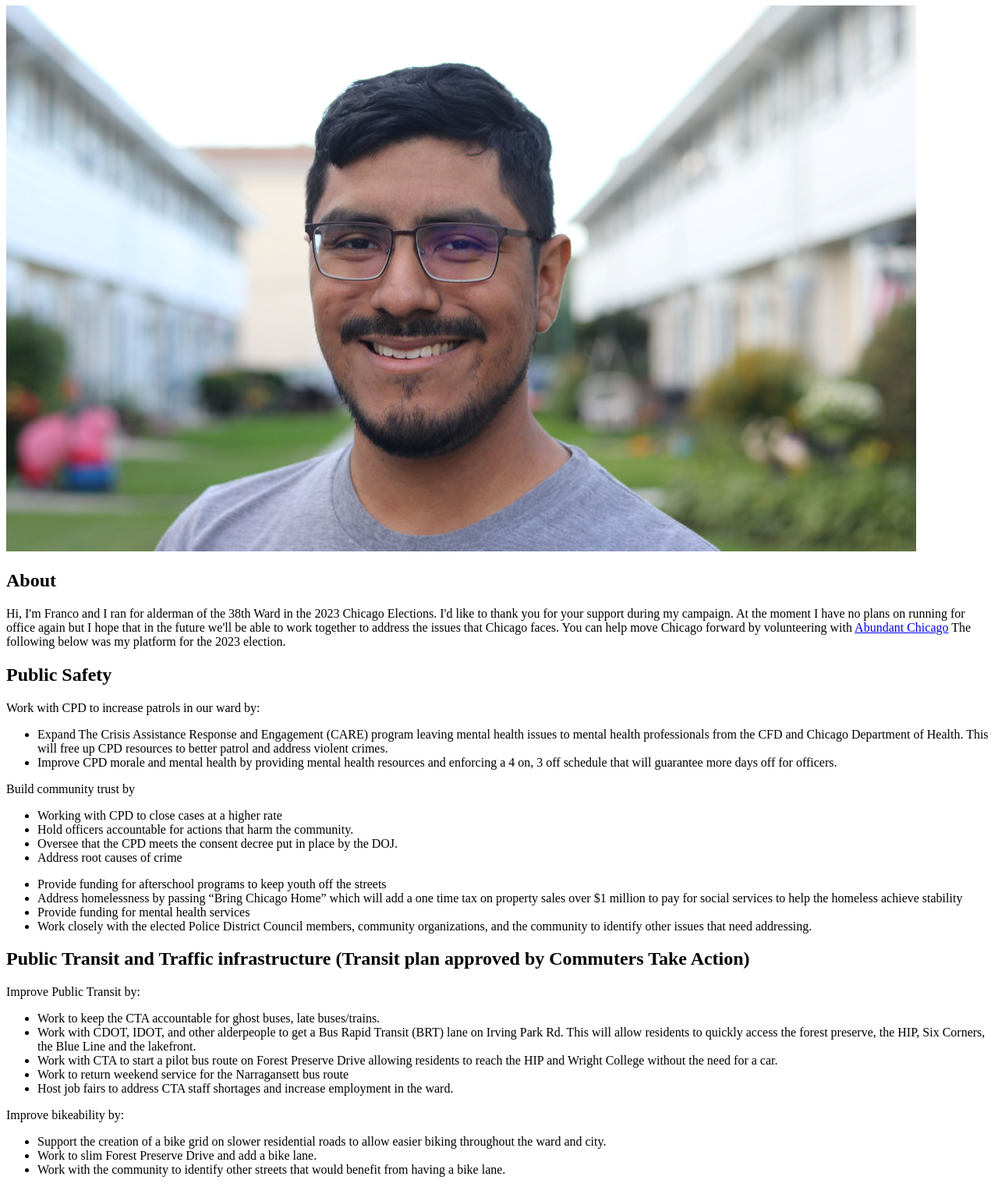
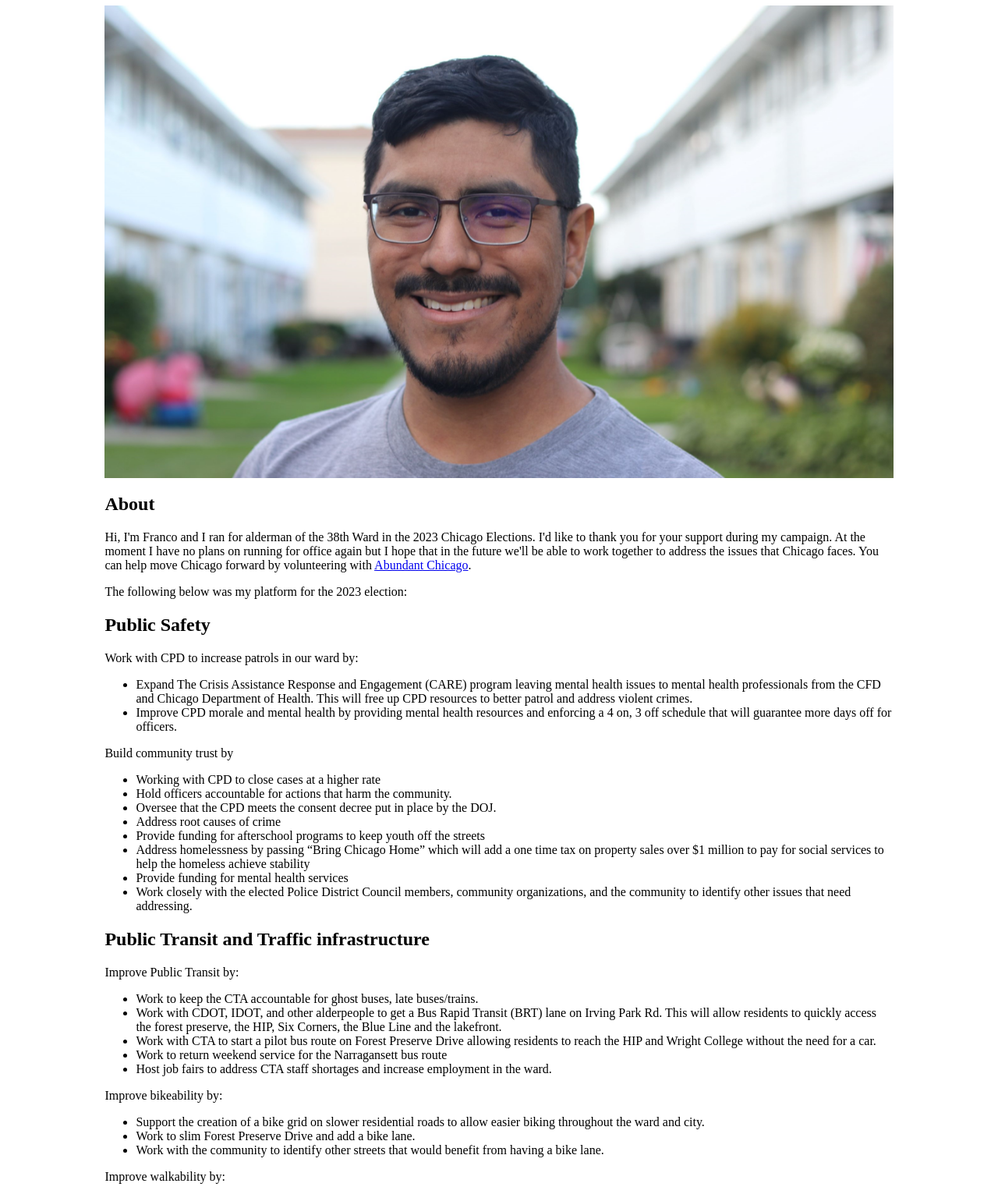
Before and after one commit to incazteca/francofor38_landing, a plain HTML site: page index.html in a window 1280 px wide. Shown: the part 73-1595 px from the top of the page at 78% size. Drawn offline with Linux system fonts and the light colour scheme; a web font is replaced by a local one.

Commit message:
Finished up editing

```diff
--- a/index.html
+++ b/index.html
@@ -39,20 +39,29 @@
         text-align: center;
         /* horizontally center content within flex item */
       }
+
+      .center {
+        display: block;
+        width: 80%;
+        margin-left: auto;
+        margin-right: auto;
+      }
     </style>
   </head>
   <body>
-    <header>
+    <header class="center">
       <h1>Franco Reyes for 38th Ward Alderman</h1>
     </header>
-    <img src="images/FrancoReyesPortrait.png"></img>
-    <div>
+    <img class="center" src="images/FrancoReyesPortrait.png"></img>
+    <div class="center" >
       <h2>About</h2>
       <p>
         Hi, I'm Franco and I ran for alderman of the 38th Ward in the 2023 Chicago Elections.
         I'd like to thank you for your support during my campaign. At the moment I have no plans on running for office again but I hope that in the future we'll be able to work together to address the issues that Chicago faces.
-        You can help move Chicago forward by volunteering with <a href="https://abundantchicago.org">Abundant Chicago</a>
-        The following below was my platform for the 2023 election.
+        You can help move Chicago forward by volunteering with <a href="https://abundantchicago.org">Abundant Chicago</a>.
+      </p>
+      <p>
+        The following below was my platform for the 2023 election:
       </p>
       <h2>Public Safety</h2>
 
@@ -70,15 +79,12 @@
         <li>Hold officers accountable for actions that harm the community.</li>
         <li>Oversee that the CPD meets the consent decree put in place by the DOJ.</li>
         <li>Address root causes of crime</li>
-      </ul>
-
-      <ul>
         <li>Provide funding for afterschool programs to keep youth off the streets</li>
         <li>Address homelessness by passing “Bring Chicago Home” which will add a one time tax on property sales over $1 million to pay for social services to help the homeless achieve stability</li>
         <li>Provide funding for mental health services</li>
         <li>Work closely with the elected Police District Council members, community organizations, and the community to identify other issues that need addressing.</li>
       </ul>
-      <h2>Public Transit and Traffic infrastructure (Transit plan approved by Commuters Take Action)</h2>
+      <h2>Public Transit and Traffic infrastructure</h2>
 
       <p>Improve Public Transit by:</p>
 
@@ -195,6 +201,6 @@
         I will always be open to questions, comments. If you have any concerns I encourage you to fill out the comment form.
       </p>
     </div>
-    <footer>Copyright 2024</footer>
+    <footer class="center">Copyright 2024</footer>
   </body>
 </html>
```
